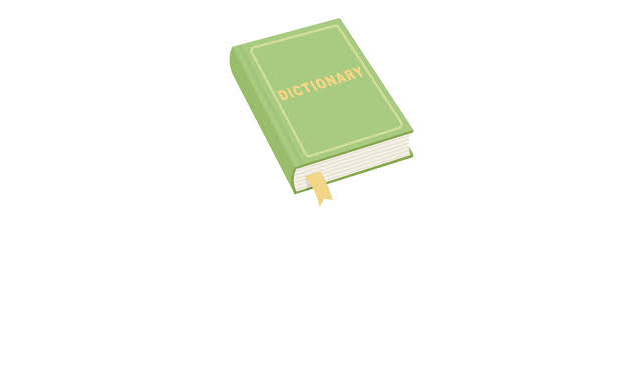
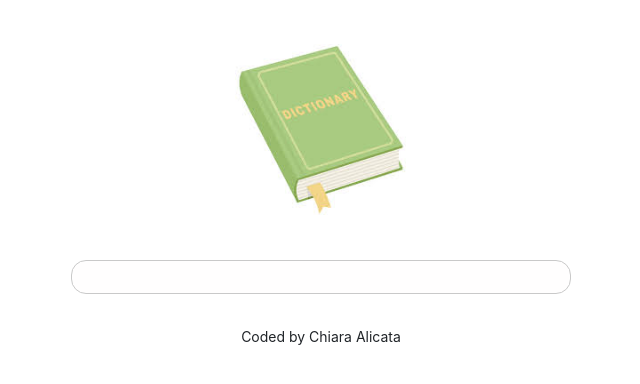
Before and after one commit to chiaraalicata/dictionary-react-project, a React (Create React App) app: page / in a window 1280 px wide. Shown: the top 384 px of the page, without its empty margins (319-959 px from the left). Built offline with nearby package versions, Linux system fonts and the light colour scheme.

Commit message:
created search engine

```diff
--- a/src/App.css
+++ b/src/App.css
@@ -1,5 +1,14 @@
 .App-logo {
-  max-width: 400px;
+  max-width: 200px;
   display: block;
   margin: 0 auto;
 }
+
+.App-header {
+  margin: 30px 0;
+}
+
+.App-footer {
+  text-align: center;
+  margin: 30px auto;
+}
--- a/src/App.js
+++ b/src/App.js
@@ -1,11 +1,21 @@
 import "./App.css";
 import dictionary from "./dictionary.jpeg";
+import Dictionary from "./Dictionary";
 
 function App() {
   return (
     <div className="App">
-      <header className="App-header"></header>
-      <img src={dictionary} className="App-logo img-fluid" alt="logo" />
+      <div className="container">
+        <header className="App-header">
+          <img src={dictionary} className="App-logo img-fluid" alt="logo" />
+        </header>
+        <main>
+          <Dictionary />
+        </main>
+        <footer className="App-footer">
+          <small>Coded by Chiara Alicata</small>
+        </footer>
+      </div>
     </div>
   );
 }
--- /dev/null
+++ b/src/Dictionary.css
@@ -0,0 +1,7 @@
+.search-engine {
+  width: 500px;
+  line-height: 30px;
+  background: #fffefe;
+  border: 1px solid #c9c9c9;
+  border-radius: 15px;
+}
--- /dev/null
+++ b/src/Dictionary.js
@@ -0,0 +1,25 @@
+import React, { useState } from "react";
+import "./Dictionary.css";
+
+export default function Dictionary() {
+  let [keyword, setKeyword] = useState(" ");
+  function search(event) {
+    event.preventDefault();
+    alert(`Searching for ${keyword} definition`);
+  }
+  function handleKeywordChange(event) {
+    setKeyword(event.target.value);
+  }
+  return (
+    <div className="Dictionary">
+      <form className="text-center" onSubmit={search}>
+        <input
+          className="search-engine "
+          type="search"
+          onChange={handleKeywordChange}
+          autofocus={true}
+        />
+      </form>
+    </div>
+  );
+}
```
